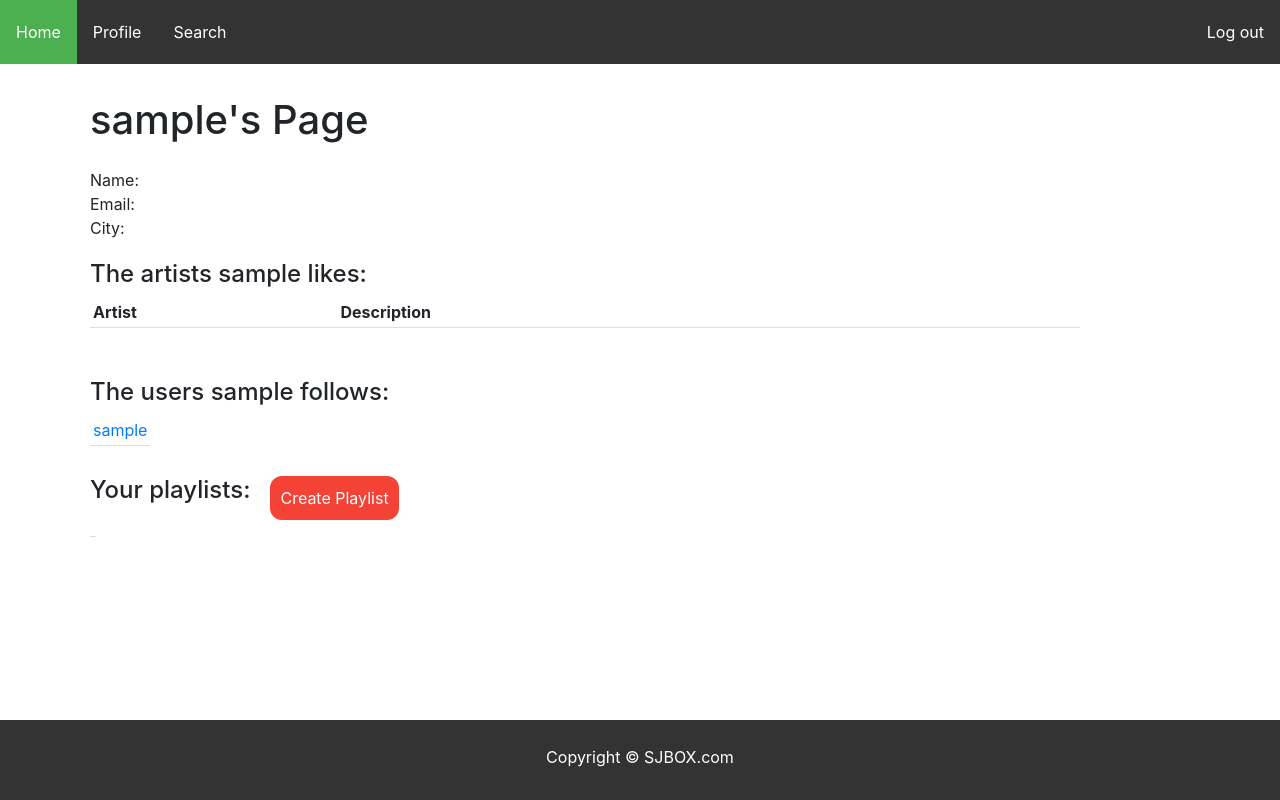
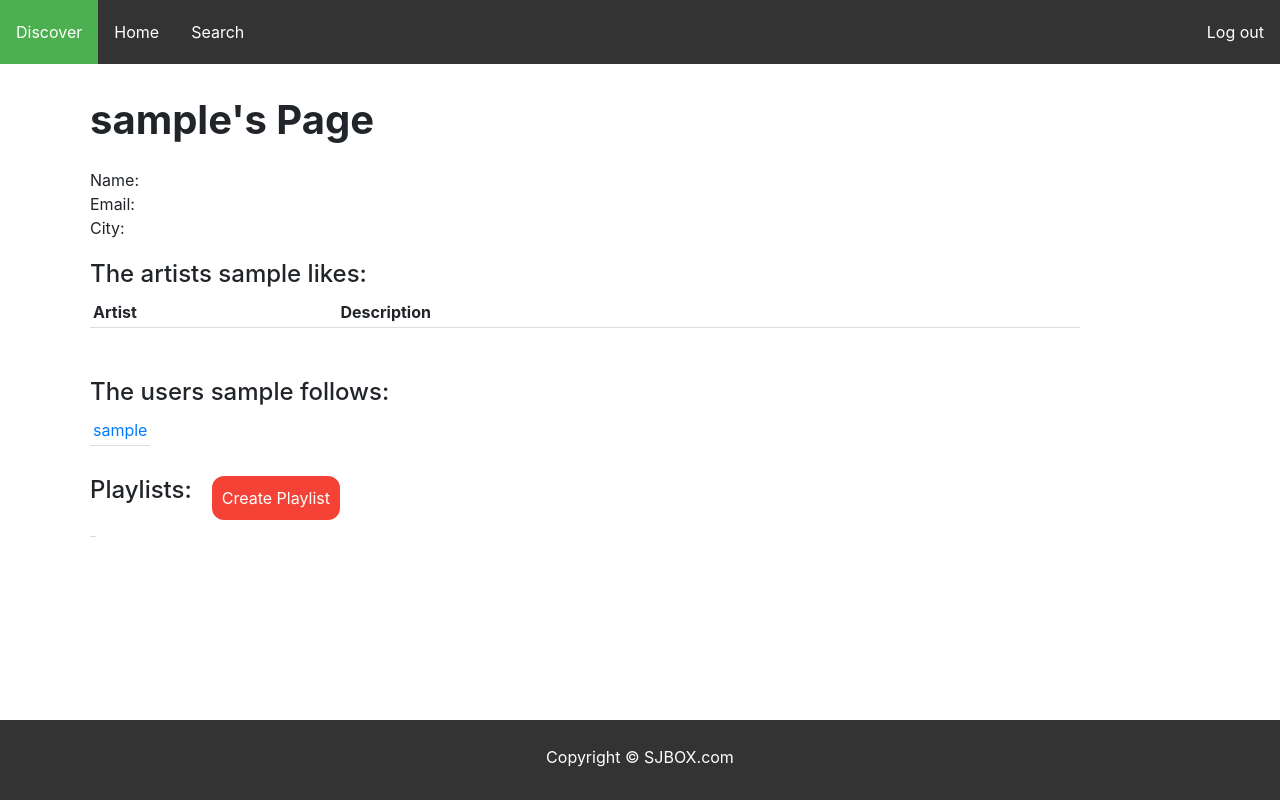
Before and after one commit to shtsai/SJBOX, a PHP site: page /followUserInfo.php in a window 1280 px wide. Run offline with PHP 8.4, Linux system fonts and the light colour scheme; the visitor is signed in with stand-in values (Sample User, id 1); tables that the repository leaves empty or names only in its code hold one stand-in row (values such as "Sample post"); data that the repository does not hold is empty; some libraries are stand-ins or nearby versions.

Commit message:
change link name in navi bar and followUserInfo page

```diff
--- a/CSS/followUserInfo.css
+++ b/CSS/followUserInfo.css
@@ -3,9 +3,10 @@ div#title {
     display: block;
 }
 
-#title h1 {
+div#title h1 {
     float: left;
     margin-right: 15px;
+    font-weight: bold;
 }
 
 div#followbutton {
--- a/followUserInfo.php
+++ b/followUserInfo.php
@@ -27,7 +27,7 @@
     if (!isset($_GET['name']) || $_GET['name'] == "" || $_GET['name'] == $_SESSION['Username']) {
 	$userName = $_SESSION['Username'];
 	echo "<div id=\"title\">";
-	echo "<h1>" . $userName . "'s Page</h1>";
+	echo "<h1 style=\"font-weight: bold\">" . $userName . "'s Page</h1>";
 	echo "</div><br><br><br>";
 
     } else {
@@ -125,7 +125,7 @@
     $playlist->execute();
     $playlist_result = $playlist->get_result();
     echo "<div id=\"playlist\">";
-    echo "<h4>Your playlists:</h4>";
+    echo "<h4>Playlists:</h4>";
     if ($userName == $_SESSION['Username']) {
 	echo "<div id=\"followbutton\">";
 	echo "<form action=\"playlist_create.php\" method=\"get\">";
--- a/includes/navigation_bar.html
+++ b/includes/navigation_bar.html
@@ -5,8 +5,8 @@
 <body>
 <div id="navigation">
     <ul>
-	<li><a href="userInfo.php">Home</a></li>
-	<li><a href="followUserInfo.php">Profile</a></li>
+	<li><a href="userInfo.php">Discover</a></li>
+	<li><a href="followUserInfo.php">Home</a></li>
 	<li style="float: right;"><a href="logout.php">Log out</a></li>
 	<li><a href="search.php">Search</a></li>
     </ul>
```
